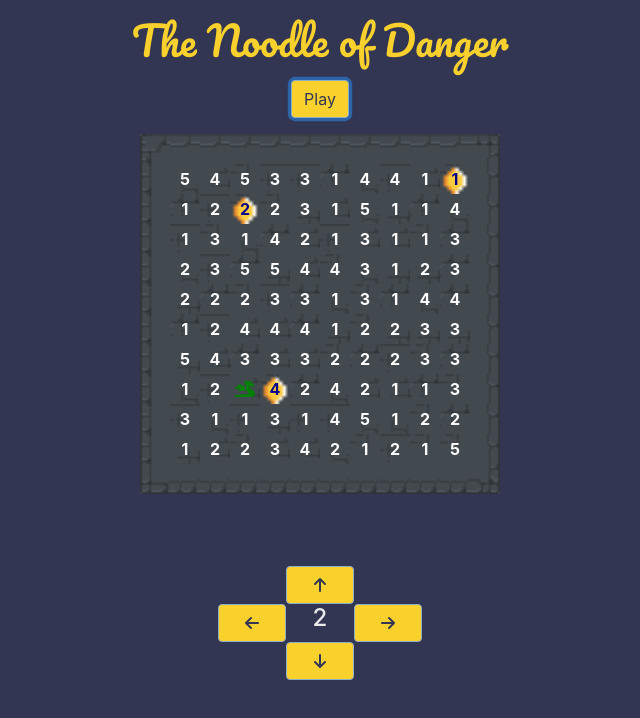
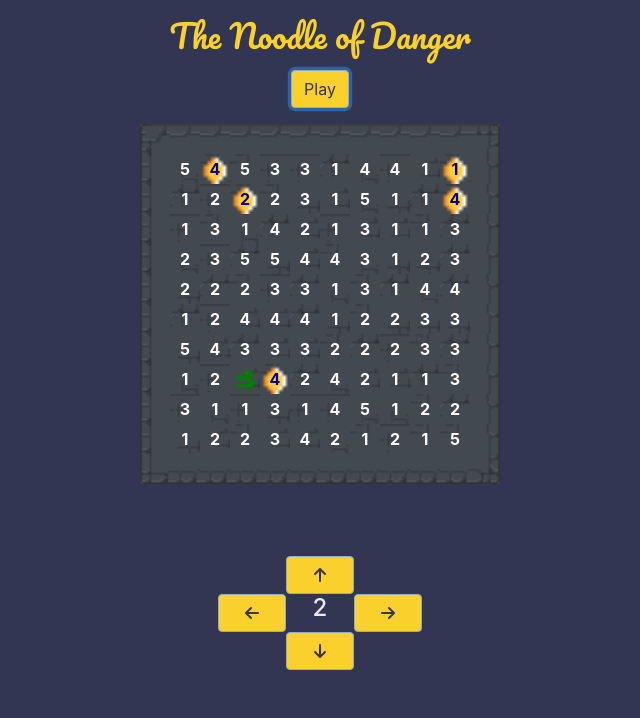
Before and after one commit to tomjmgray/DungeonExplorer, a Vue app: page / in a window 1280 px wide. Both pictures are taken after a click on the button "Play". Shown: the top 718 px of the page, without its empty margins (320-960 px from the left). Built offline with nearby package versions, Linux system fonts and the light colour scheme.

Commit message:
adds extra coins, minor front end changes and improvements

```diff
--- a/pathfinder.js
+++ b/pathfinder.js
@@ -35,7 +35,7 @@ function resetBoard(){
     })
 }
 
-export default function pathfinder(start, c1, c2, c3, p) {
+export default function pathfinder(start, c1, c2, c3, c4, c5, p) {
     console.time()
     resetBoard()
     base[start[0]][start[1]] = rand(5, 1);
@@ -43,16 +43,13 @@ export default function pathfinder(start, c1, c2, c3, p) {
     console.log('PLACED PATH',)
     console.table( base);
     let bad = false
-    // console.log(
-    //     c1, base[c1[0]][c1[1]], base[c1[0]][c1[1]] == null,
-    //     c2, base[c2[0]][c2[1]], base[c2[0]][c2[1]] == null,
-    //     c3, base[c3[0]][c3[1]], base[c3[0]][c3[1]] == null,
-    //     p, base[p[0]][p[1]], base[p[0]][p[1]] == null
-    // )
+
     if (
         base[c1[0]][c1[1]] == null ||
         base[c2[0]][c2[1]] == null ||
         base[c3[0]][c3[1]] == null ||
+        base[c4[0]][c4[1]] == null ||
+        base[c5[0]][c5[1]] == null ||
         base[p[0]][p[1]] == null
     ) {
         console.log('bad')
@@ -64,24 +61,13 @@ export default function pathfinder(start, c1, c2, c3, p) {
         })
         console.table(base)
         return pathfinder(start)
-        // console.table(
-        //     c1, base[c1[0]][c1[1]], base[c1[0]][c1[1]] == null,
-        //     c2, base[c2[0]][c2[1]], base[c2[0]][c2[1]] == null,
-        //     c3, base[c3[0]][c3[1]], base[c3[0]][c3[1]] == null,
-        //     p, base[p[0]][p[1]], base[p[0]][p[1]] == null
-        // )
+
     }
     for (let i = 0; i < 10; i++) {
         for(let j = 0; j < 10; j++) {
             if (
                 1 == 2
-                // base[i][j] == null &&
-                // (
-                //     (i == c1[0] && j == c1[1]) ||
-                //     (i == c2[0] && j == c2[1]) ||
-                //     (i == c3[0] && j == c3[1]) ||
-                //     (i == p[0] && j == p[1])
-                // )
+
                 ) {
                 return pathfinder(t)
             } else if (base[i][j] == null) {
@@ -97,12 +83,8 @@ export default function pathfinder(start, c1, c2, c3, p) {
 };
 
 function nextStep(x, y) {
-    // console.log(t)
-    // console.table(base)
     tries ++;
-    if (tries > 100000) {
-        console.log('I GIVE UP')
-        // console.table(base)
+    if (tries > 300000) {
         return
     }
     let placedStep = false;
--- a/src/components/Board.vue
+++ b/src/components/Board.vue
@@ -8,7 +8,7 @@
   @keydown.right="move('right', movementAvailable)"
   @keydown.down="move('down', movementAvailable)"
   >
-    <h1 class="title my-0 py-3">The Noodle of Danger</h1>
+    <h2 class="title my-0 py-3">The Noodle of Danger</h2>
 
     <button @click="startGame" class="btn btn-primary mb-3">Play</button>
     <div id="boardContainer" class="d-flex flex-column align-items-center" style="width: 300px" v-if="board.length > 0">
@@ -35,8 +35,8 @@
             <td class="floor2l"></td>
             <td v-for="(space, j) in row" :key="i * 10 + j" :class="[
               `floor2-${floorBoard[i][j] }`,
-              ((coin1X == j && coin1Y == i) || (coin2X == j && coin2Y == i) || (coin3X == j && coin3Y == i))?'coin':'',
-               ( treasureX == j && treasureY === i && coins >= 3) && !treasure?'treasure':'',
+              ((coin1X == j && coin1Y == i) || (coin2X == j && coin2Y == i) || (coin4X == j && coin4Y == i) || (coin5X == j && coin5Y == i) || (coin3X == j && coin3Y == i))?'coin':'',
+               ( treasureX == j && treasureY === i && coins >= 5) && !treasure?'treasure':'',
 
              ]">
               <span v-if="playerX !== j || playerY !== i" >{{space}}</span>
@@ -86,6 +86,7 @@
         <h3 >You Win!</h3>
         <!-- <img v-if="treasure && coins == 3" src="/projectAssets/Images/chest_full_open.png" style="width: 30px; height: 30px;" alt=""> -->
         <p>Moves: {{moves}}</p>
+        <p>Win Streak: {{winStreak}}</p>
         <button class="btn btn-primary"  @click="startGame">Play Again?</button>
       </div>
 
@@ -116,6 +117,10 @@ export default {
       coin2Y: 0,
       coin3X: 0,
       coin3Y: 0,
+      coin4X: 0,
+      coin4Y: 0,
+      coin5X: 0,
+      coin5Y: 0,
       win: false,
       loss: false,
       mode: 0,
@@ -123,7 +128,8 @@ export default {
       coins: 0,
       treasure: false,
       moves: 0,
-      floorBoard: [[],[],[],[],[],[],[],[],[],[]]
+      floorBoard: [[],[],[],[],[],[],[],[],[],[]],
+      winStreak: 0,
     }
 
   },
@@ -139,6 +145,10 @@ export default {
       this.coin2Y = 0
       this.coin3X = 0
       this.coin3Y = 0
+      this.coin4X = 0
+      this.coin4Y = 0
+      this.coin5X = 0
+      this.coin5Y = 0
       this.coins = 0
       this.treasure = false;
       this.moves = 0;
@@ -157,7 +167,9 @@ export default {
         [this.treasureX, this.treasureY],
         [this.coin1X, this.coin1Y],
         [this.coin2X, this.coin2Y],
-        [this.coin2X, this.coin2Y],
+        [this.coin3X, this.coin3Y],
+        [this.coin4X, this.coin4Y],
+        [this.coin5X, this.coin5Y],
         [this.playerX, this.playerY],
       )
       for (let i = 0; i < 10; i++) {
@@ -204,12 +216,24 @@ export default {
           this.coin3X = null;
           this.coin3Y == null;
           this.coins++
-          }
-        if (this.coins == 3 && this.treasure == true) {
+        }
+        if (this.playerX == this.coin4X && this.playerY == this.coin4Y) {
+          this.coin4X = null;
+          this.coin4Y == null;
+          this.coins++
+        }
+        if (this.playerX == this.coin5X && this.playerY == this.coin5Y) {
+          this.coin5X = null;
+          this.coin5Y == null;
+          this.coins++
+        }
+        if (this.coins == 5 && this.treasure == true) {
           this.win = true
+          this.winStreak++
         }
         if (this.movementAvailable == null) {
-          this.lose = true
+          this.loss = true
+          this.winStreak = 0
         }
         this.moves++
       }
@@ -240,6 +264,7 @@ export default {
           //  && (this.board[pY+amount][pX] >= 0)
            ;
       }
+
       return good
     },
     evlauatePlacement(dir, distance, x, y) {
@@ -282,6 +307,64 @@ export default {
     rand(max, min) {
       return Math.floor(Math.random() * max) + min
     },
+    checkCoins(){
+      let checkAgain = false
+      if ((this.coin1X == this.coin2X && this.coin1 == this.coin2Y) ||
+           (this.coin1X == this.coin3X && this.coin1X == this.coin3Y) ||
+           (this.coin1X == this.coin4X && this.coin1X == this.coin4Y) ||
+           (this.coin1X == this.coin5X && this.coin1X == this.coin5Y) ||
+           (this.coin1X == this.treasureX && this.coin1X == this.treasureY)
+      ) {
+        this.coin1X = this.rand(10, 0);
+        this.coin1Y = this.rand(10, 0);
+        checkAgain = true
+      }
+      if ((this.coin2X == this.coin1X && this.coin2 == this.coin1Y) ||
+           (this.coin2X == this.coin3X && this.coin2X == this.coin3Y) ||
+           (this.coin2X == this.coin4X && this.coin2X == this.coin4Y) ||
+           (this.coin2X == this.coin5X && this.coin2X == this.coin5Y) ||
+           (this.coin2X == this.treasureX && this.coin2X == this.treasureY)
+      ) {
+        this.coin2X = this.rand(10, 0);
+        this.coin2Y = this.rand(10, 0);
+        checkAgain = true
+      }
+      if ((this.coin3X == this.coin1X && this.coin3 == this.coin1Y) ||
+           (this.coin3X == this.coin2X && this.coin3X == this.coin2Y) ||
+           (this.coin3X == this.coin4X && this.coin3X == this.coin4Y) ||
+           (this.coin3X == this.coin5X && this.coin3X == this.coin5Y) ||
+           (this.coin3X == this.treasureX && this.coin3X == this.treasureY)
+      ) {
+        this.coin3X = this.rand(10, 0);
+        this.coin3Y = this.rand(10, 0);
+        checkAgain = true
+      }
+      if ((this.coin4X == this.coin1X && this.coin4 == this.coin1Y) ||
+           (this.coin4X == this.coin2X && this.coin4X == this.coin2Y) ||
+           (this.coin4X == this.coin3X && this.coin4X == this.coin3Y) ||
+           (this.coin4X == this.coin5X && this.coin4X == this.coin5Y) ||
+           (this.coin4X == this.treasureX && this.coin4X == this.treasureY)
+      ) {
+        this.coin4X = this.rand(10, 0);
+        this.coin4Y = this.rand(10, 0);
+        checkAgain = true
+      }
+      if ((this.coin5X == this.coin1X && this.coin5 == this.coin1Y) ||
+           (this.coin5X == this.coin2X && this.coin5X == this.coin2Y) ||
+           (this.coin5X == this.coin3X && this.coin5X == this.coin3Y) ||
+           (this.coin5X == this.coin4X && this.coin5X == this.coin4Y) ||
+           (this.coin5X == this.treasureX && this.coin5X == this.treasureY)
+      ) {
+        this.coin5X = this.rand(10, 0);
+        this.coin5Y = this.rand(10, 0);
+        checkAgain = true
+      }
+      if (checkAgain) {
+        this.checkCoins()
+      } else {
+        return true
+      }
+    },
 
     setBoardPieces() {
       switch(this.mode) {
@@ -294,14 +377,21 @@ export default {
           this.coin2Y = this.rand(10, 0);
           this.coin3X = this.rand(10, 0);
           this.coin3Y = this.rand(10, 0);
+          this.coin4X = this.rand(10, 0);
+          this.coin4Y = this.rand(10, 0);
+          this.coin5X = this.rand(10, 0);
+          this.coin5Y = this.rand(10, 0);
+          this.checkCoins()
+          break;
+      };
 
-          break;
-      }
       console.log(this.treasureX, this.treasureY)
       if ((this.playerX == this.treasureX && this.playerY == this.treasureY) ||
           (this.playerX == this.coin1X && this.playerY == this.coin1Y) ||
           (this.playerX == this.coin2X && this.playerY == this.coin2Y) ||
-          (this.playerX == this.coin3X && this.playerY == this.coin3Y) ) {
+          (this.playerX == this.coin3X && this.playerY == this.coin3Y)||
+          (this.playerX == this.coin4X && this.playerY == this.coin4Y)||
+          (this.playerX == this.coin5X && this.playerY == this.coin5Y) ) {
         this.setBoardPieces()
       } else {
         this.gameStarted = true
@@ -345,7 +435,7 @@ export default {
     },
 
     generatePathAlgorithm() {
-      this.tryPath(this.treasureX, this.treasureY,this.treasure, this.treasureY)
+      this.tryPath(this.treasureX, this.treasureY,this.treasureX, this.treasureY)
     }
   },
 
```
Also changed, not shown: 1 other file (tests, documents, lock files or other folders).
